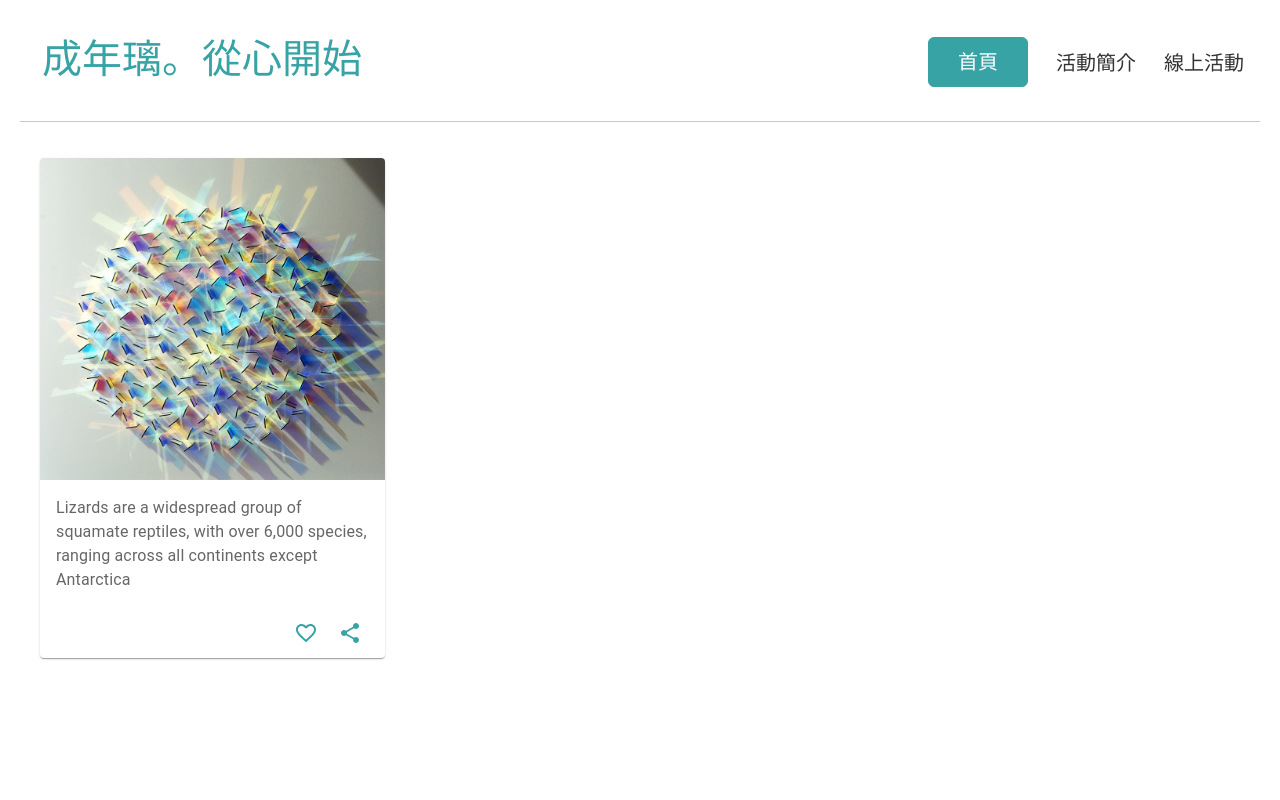
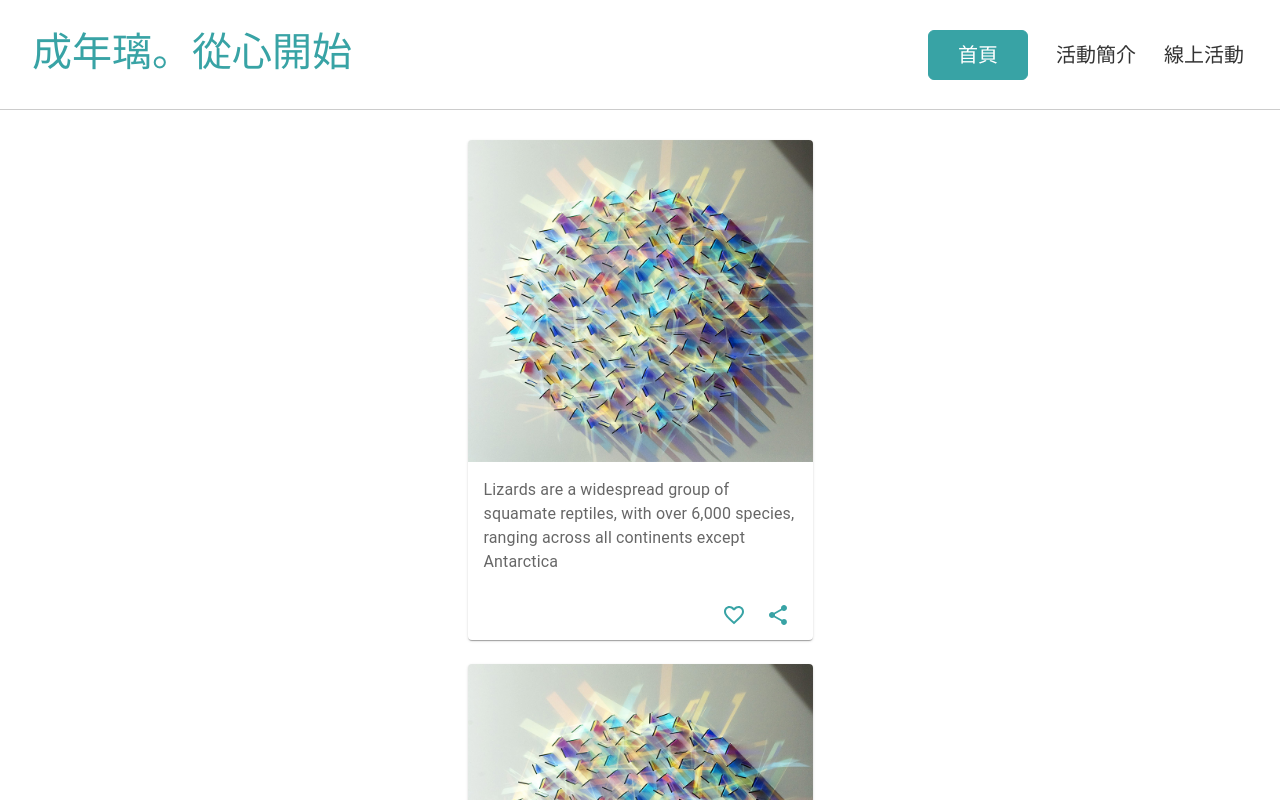
Before and after one commit to ReeveWu/snowflake-website, a React (Vite) app: page /snowflake-website/show-opinion in a window 1280 px wide. Shown: the top 800 px of the page. Built offline with nearby package versions, Linux system fonts and the light colour scheme.

Commit message:
update: fixed navbar

```diff
--- a/src/App.css
+++ b/src/App.css
@@ -0,0 +1,11 @@
+.NavBar {
+    position: fixed;
+    top: 0px;
+    left: 0px;
+    width: 100%;
+    z-index: 1000;
+  }
+
+.content {
+    margin-top: 100px;
+  }
--- a/src/App.tsx
+++ b/src/App.tsx
@@ -10,7 +10,7 @@ function App() {
   return (
     <Router basename="/snowflake-website">
       <div className="App">
-        <div>
+        <div className="NavBar">
           <NavBar />
         </div>
         <div className="content">
--- a/src/components/NavBar/NavBar.tsx
+++ b/src/components/NavBar/NavBar.tsx
@@ -5,12 +5,11 @@ import "./style.css";
 
 const NavBar = () => {
   return (
-    <>
     <nav className="navbar">
       <Link to="/">
         <h1>成年璃。從心開始</h1>
       </Link>
-        <div className="links mr-10">
+      <div className="links">
         <Link to="/">
           <button className="btn nav-component cbtn btn-primary">首頁</button>
         </Link>
@@ -22,8 +21,6 @@ const NavBar = () => {
         </Link>
       </div>
     </nav>
-      <hr />
-    </>
   );
 };
 
--- a/src/components/NavBar/style.css
+++ b/src/components/NavBar/style.css
@@ -1,21 +1,22 @@
 @import url("../../index.css");
 
 .navbar {
-    padding: 20px;
     display: flex;
+    height: 110px;
     align-items: center;
-    border-bottom: 1px solid var(--defaultBrightColor);
+    border-bottom: 1.5px solid rgba(0, 0, 0, 0.2);
+    background-color: white;
+    box-shadow: 0px 0px 20px #ffffff;
 }
 .navbar h1 {
     color: var(--primaryColor);
     cursor: pointer;
+    margin-left: 10px;
 }
 .navbar .links {
-    margin-left: auto;
+    margin-right: 30px;
 }
-.links {
-    margin-right: 10px;
-}
+
 .navbar a {
     color: var(--defaultDarkColor);
     font-size: 18px;
--- a/src/page/CardPage.tsx
+++ b/src/page/CardPage.tsx
@@ -1,5 +1,6 @@
 import React, { useEffect, useState } from "react";
 import Card from "@mui/material/Card";
+import Stack from "@mui/material/Stack";
 import CardActions from "@mui/material/CardActions";
 import CardContent from "@mui/material/CardContent";
 import CardMedia from "@mui/material/CardMedia";
@@ -8,6 +9,9 @@ import Typography from "@mui/material/Typography";
 import ShareIcon from "@mui/icons-material/Share";
 import FavoriteBorderIcon from "@mui/icons-material/FavoriteBorder";
 import demoImage from "../assets/demo.jpg";
+import demoImage1 from "../assets/demo1.jpg";
+
+const imageList = [demoImage, demoImage1];
 
 const CardPage = () => {
   const [imageDimensions, setImageDimensions] = useState({
@@ -26,8 +30,22 @@ const CardPage = () => {
     };
   }, []);
   console.log(imageDimensions);
+
   return (
-    <Card sx={{ maxWidth: 345 }}>
+    <Stack
+      direction="column"
+      spacing={3}
+      sx={{
+        zIndex: 100,
+        display: "flex",
+        justifyContent: "center",
+        alignItems: "center",
+        width: "100%",
+      }}
+    >
+      {imageList.map((item, index) => {
+        return (
+          <Card sx={{ width: 345 }}>
             <CardMedia
               sx={{
                 height: Number(
@@ -43,8 +61,8 @@ const CardPage = () => {
         Lizard
       </Typography> */}
               <Typography variant="body1" color="text.secondary">
-          Lizards are a widespread group of squamate reptiles, with over 6,000
-          species, ranging across all continents except Antarctica
+                Lizards are a widespread group of squamate reptiles, with over
+                6,000 species, ranging across all continents except Antarctica
               </Typography>
             </CardContent>
             <CardActions
@@ -65,6 +83,9 @@ const CardPage = () => {
             </CardActions>
           </Card>
         );
+      })}
+    </Stack>
+  );
 };
 
 export default CardPage;
```
Also changed, not shown: src/assets/demo1.jpg (added). Lines whose indentation alone changed are shown as unchanged.
